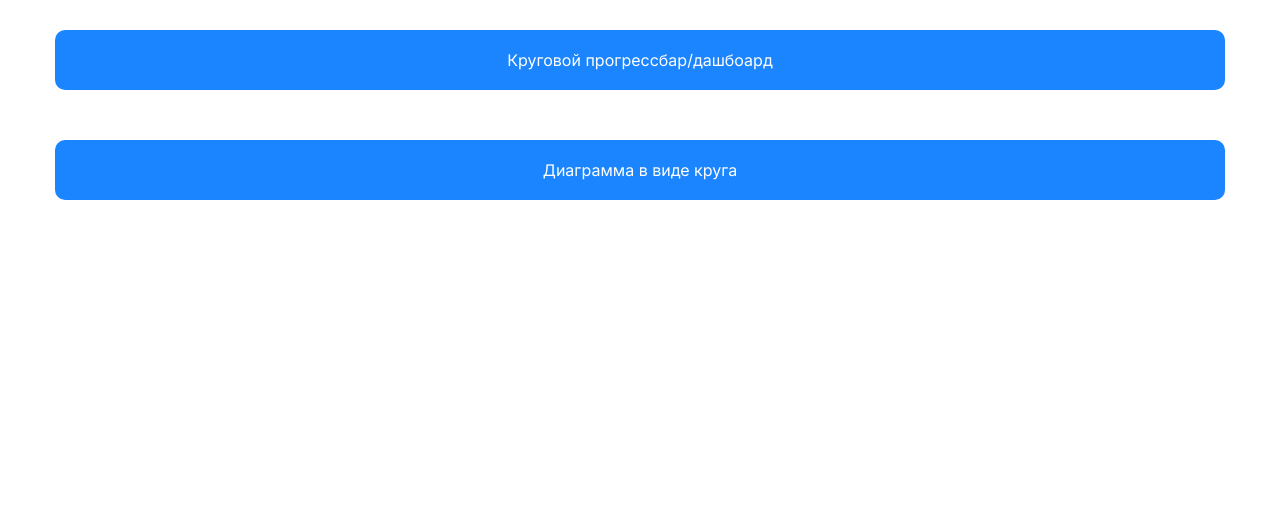
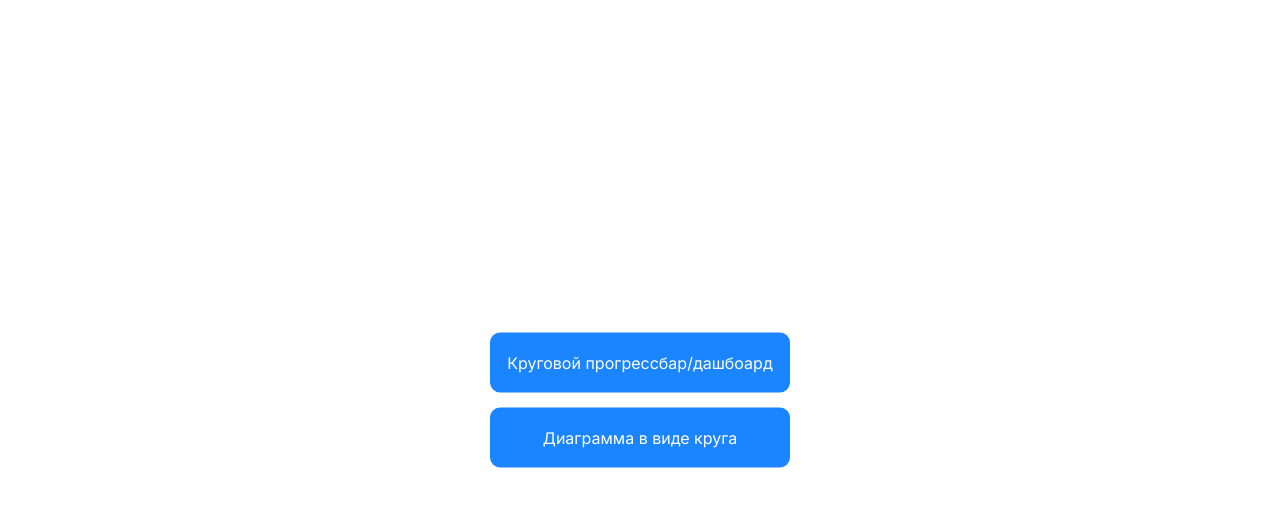
Before and after one commit to alvarSQ/ProgressBarCircular-, a Vue app: page / in a window 1280 px wide. Shown: the top 506 px of the page. Built offline with nearby package versions, Linux system fonts and the light colour scheme; the HTML template or start-up script is replaced by a standard one; what vue3-colorpicker would draw is missing.

Commit message:
изменил кнопки на первой странице и убрал роуты

```diff
--- a/package.json
+++ b/package.json
@@ -3,7 +3,6 @@
   "version": "0.0.0",
   "private": true,
   "type": "module",
-  "homepage": "https://alvarsq.github.io/ProgressBarCircular-",
   "scripts": {
     "dev": "vite",
     "build": "run-p type-check \"build-only {@}\" --",
--- a/src/assets/main.scss
+++ b/src/assets/main.scss
@@ -136,12 +136,6 @@ section,
     color: rgba(37, 47, 74, 1);;
 }
 
-.center {
-    display: flex;
-    justify-content: center;
-    align-items: center;
-}
-
 .btn {
     display: flex;
     justify-content: center;
@@ -153,13 +147,9 @@ section,
     color: white;
     background: rgba(27, 132, 255, 1);
     min-width: 300px;
-  //   @media (max-width: 412px) {
-  //  width: 100%
-  // }
 }
 
 .container {
-  // flex: 0 0 auto;
   margin: 0 auto;
   padding-top: 30px;
   width: 100%;
@@ -167,3 +157,14 @@ section,
   font-family: Inter;
   font-weight: 400;
 }
+
+.center {
+  display: flex;
+  flex-direction: column;
+  align-items: center;
+   position: fixed;
+  top: 50%;
+  left: 50%;
+  transform: translate(-50%, -50%);
+  gap: 15px;
+}
--- a/src/components/CircleDiagram.vue
+++ b/src/components/CircleDiagram.vue
@@ -96,7 +96,6 @@
         </ul>
       </div>
     </div>
-    <div class="center"></div>
     <ModalWin
       v-if="isModal"
       @close-modal="isModal = !isModal"
--- a/src/components/PBDControl.vue
+++ b/src/components/PBDControl.vue
@@ -1,7 +1,11 @@
 <template>
   <div class="container">
     <div class="center">
-        <ProgressBarCircle :valNum='valNum' :isDashBar='isDashBar' :conditionBarCurr="conditionBarCurr" />
+      <ProgressBarCircle
+        :valNum="valNum"
+        :isDashBar="isDashBar"
+        :conditionBarCurr="conditionBarCurr"
+      />
       <div class="controls">
         <button @click="onStart">Старт</button>
         <button @click="onStop">Стоп</button>
@@ -13,43 +17,41 @@
       </div>
     </div>
   </div>
-
 </template>
 
 <script setup lang="ts">
-import { ref } from 'vue'
-import ProgressBarCircle from '@/components/UI/progressBarCircle.vue'
+import { ref } from "vue";
+import ProgressBarCircle from "@/components/UI/progressBarCircle.vue";
 
-
-const valNum = ref(0)
-const isDashBar = ref(false)
-const conditionBar = ref(['warning', 'error', 'success'])
-const conditionBarCurr = ref('inProgress')
-
+const valNum = ref(0);
+const isDashBar = ref(false);
+const conditionBar = ref(["warning", "error", "success"]);
+const conditionBarCurr = ref("inProgress");
 
 const conditionBarSetup = (e: Event) => {
-    onStop()
-    if (conditionBarCurr.value !== 'success') {
+  onStop();
+  if (conditionBarCurr.value !== "success") {
     for (let threshold of conditionBar.value) {
       if ((e.target as HTMLInputElement).innerHTML === threshold) {
-                conditionBarCurr.value = threshold
+        conditionBarCurr.value = threshold;
       }
     }
   }
-}
+};
 
-const i = ref(0)
+const i = ref(0);
 const onStart = () => {
-    valNum.value < 1 ? conditionBarCurr.value = 'inProgress' : conditionBarCurr.value = 'success'
+  valNum.value < 1
+    ? (conditionBarCurr.value = "inProgress")
+    : (conditionBarCurr.value = "success");
   i.value = setInterval(() => {
-        valNum.value < 1 ? valNum.value += 0.01 : clearInterval(i.value)
+    valNum.value < 1 ? (valNum.value += 0.01) : clearInterval(i.value);
   }, 500);
-}
-const onStop = () => clearInterval(i.value)
-const onAdd = () => valNum.value < 1 ? valNum.value += 0.05 : valNum.value
-const onRemove = () => valNum.value > 0 ? valNum.value -= 0.05 : valNum.value
-const togglDashBar = () => isDashBar.value = !isDashBar.value
-
+};
+const onStop = () => clearInterval(i.value);
+const onAdd = () => (valNum.value < 1 ? (valNum.value += 0.05) : valNum.value);
+const onRemove = () => (valNum.value > 0 ? (valNum.value -= 0.05) : valNum.value);
+const togglDashBar = () => (isDashBar.value = !isDashBar.value);
 </script>
 
 <style lang="scss" scoped>
@@ -68,7 +70,12 @@ button {
 }
 
 .controls {
-    padding-left: 30px;
-    width: 650px;
+  display: flex;
+  justify-content: center;
+  flex-wrap: wrap;
+  width: 630px;
+  @media (max-width: 630px) {
+    width: 100%;
+  }
 }
 </style>
--- a/src/components/UI/progressBarCircle.vue
+++ b/src/components/UI/progressBarCircle.vue
@@ -98,7 +98,7 @@ const dashoffset = computed(() => circumference.value * (1 - progress.value))
 @import url("https://fonts.googleapis.com/css?family=Comfortaa");
 
 svg * {
-    transition: all 2s;
+    transition: all 1s;
 }
 
 .ring {
@@ -117,12 +117,12 @@ svg * {
     color: #8d8c8c;
     font-family: "Comfortaa";
     opacity: 1;
-    transition: 1s
+    transition: 0.5s
 }
 
 .iconHidden {
     opacity: 0;
-    transition: 1s
+    transition: 0.5s
 }
 
 .progress-bar {
--- a/src/router/index.ts
+++ b/src/router/index.ts
@@ -1,7 +1,7 @@
 import { createRouter, createWebHistory } from 'vue-router'
 import HomeMain from '@/views/HomeMain.vue'
-import PBDControl from '@/components/PBDControl.vue'
-import CircleDiagram from '@/components/CircleDiagram.vue'
+// import PBDControl from '@/components/PBDControl.vue'
+// import CircleDiagram from '@/components/CircleDiagram.vue'
 
 const router = createRouter({
   history: createWebHistory(import.meta.env.BASE_URL),
@@ -11,16 +11,16 @@ const router = createRouter({
       name: 'home',
       component: HomeMain
     },
-    {
-      path: '/progress-bar-control',
-      name: 'ProgressBarControl',
-      component: PBDControl
-    },
-    {
-      path: '/circle-diagram',
-      name: 'CircleDiagram',
-      component: CircleDiagram
-    }
+    // {
+    //   path: '/progress-bar-control',
+    //   name: 'ProgressBarControl',
+    //   component: PBDControl
+    // },
+    // {
+    //   path: '/circle-diagram',
+    //   name: 'CircleDiagram',
+    //   component: CircleDiagram
+    // }
   ],
 })
 
--- a/src/views/HomeMain.vue
+++ b/src/views/HomeMain.vue
@@ -1,17 +1,42 @@
 <template>
     <div class="wrapper">
         <div class="container">
-        <div class="btn" @click="goPBDControl">Круговой прогрессбар/дашбоард </div>
-        <div class="btn" style="margin-top: 50px;" @click="goCircleDiagram">Диаграмма в виде круга </div>
+        <PBDControl v-show="isPBD" />
+        <CircleDiagram v-show="isCD" />
+        <div class="center" v-show="!(isPBD || isCD)">
+        <div class="btn" @click="isPBD = !isPBD">Круговой прогрессбар/дашбоард </div>
+        <div class="btn" @click="isCD = !isCD">Диаграмма в виде круга </div>
+        </div>
+        <div class="btn back" v-show="isPBD || isCD" @click="isBack">Назад</div>
         </div>
     </div>
 </template>
 
 <script setup lang="ts">
-import { useRouter } from 'vue-router'
+// import { useRouter } from 'vue-router'
+import PBDControl from '@/components/PBDControl.vue'
+import CircleDiagram from '@/components/CircleDiagram.vue'
+import { ref } from "vue";
 
-const router = useRouter()
+// const router = useRouter()
 
-const goPBDControl = () => router.push({ name: 'ProgressBarControl' })
-const goCircleDiagram = () => router.push({ name: 'CircleDiagram' })
+// const goPBDControl = () => router.push({ name: 'ProgressBarControl' })
+// const goCircleDiagram = () => router.push({ name: 'CircleDiagram' })
+
+const isPBD = ref(false)
+const isCD = ref(false)
+
+const isBack = () => {
+    isPBD.value = false
+    isCD.value = false
+    return true
+}
 </script>
+
+<style scoped>
+.back {
+    margin-top: 30px;
+    color: rgb(44, 44, 44);
+    background-color: aliceblue;
+}
+</style>
```
Also changed, not shown: progress-bar-circle.png (added), 1 other file (tests, documents, lock files or other folders). Lines whose indentation alone changed are shown as unchanged.
